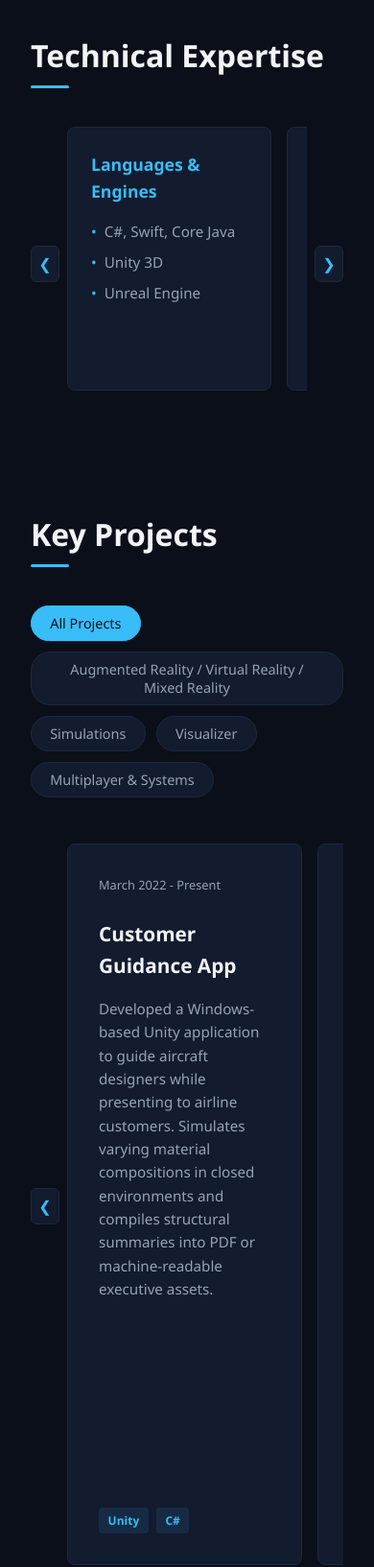
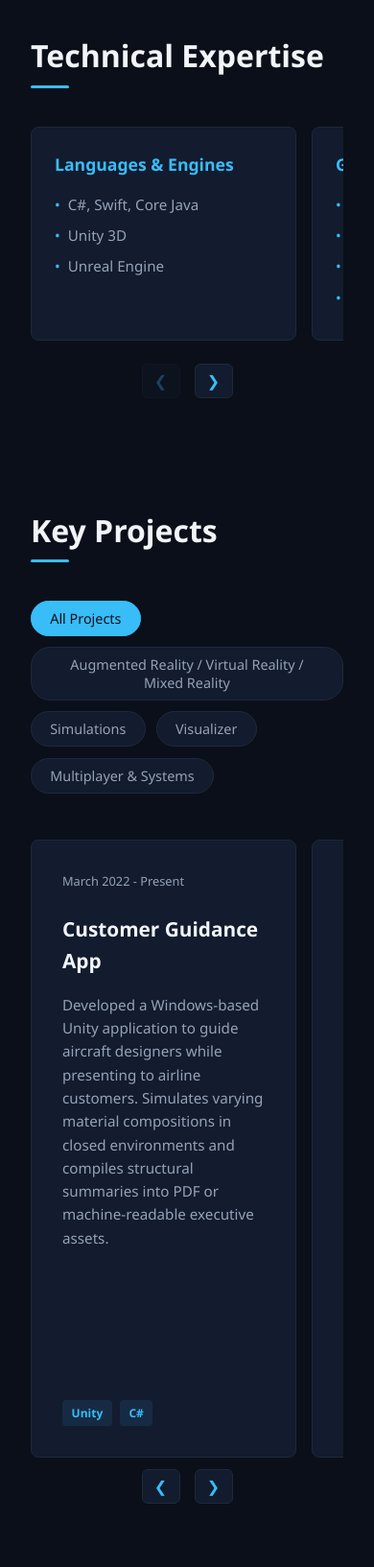
Before and after one commit to shiviag/shivangi-agarwal-portfolio, a plain HTML site: page index.html in a window 390 px wide. Shown: the part 1080-2713 px from the top of the page at 96% size. Drawn offline with Linux system fonts and the light colour scheme.

Commit message:
Updated scroll.html

```diff
--- a/index.html
+++ b/index.html
@@ -592,47 +592,29 @@
         align-items: center;
     }
 }
-/* Carousel controls - hidden on desktop */
-.carousel-arrow {
+/* Hide carousel controls on desktop */
+.carousel-controls {
     display: none;
 }
 
 @media (max-width: 768px) {
 
-    /* Carousel wrapper */
     .mobile-carousel {
         display: flex;
-        align-items: center;
-        gap: 8px;
+        flex-direction: column;
+        gap: 12px;
         width: 100%;
     }
 
-    /* Left and right buttons */
-    .carousel-arrow {
-        display: flex;
-        flex-shrink: 0;
-        align-items: center;
-        justify-content: center;
-        width: 30px;
-        height: 38px;
-        background: var(--bg-secondary);
-        color: var(--accent);
-        border: 1px solid var(--border-color);
-        border-radius: 6px;
-        font-size: 16px;
-        cursor: pointer;
-    }
-
-    /* Horizontal scrolling tracks */
     .carousel-track {
+        width: 100%;
+        min-width: 0;
         display: flex !important;
         flex-wrap: nowrap;
         overflow-x: auto;
         overflow-y: hidden;
         scroll-behavior: smooth;
         scroll-snap-type: x mandatory;
-        flex: 1;
-        min-width: 0;
         gap: 1rem;
         padding-bottom: 12px;
 
@@ -640,21 +622,41 @@
         scrollbar-color: var(--accent) var(--bg-secondary);
     }
 
-    /* Project cards */
-    .projects-grid .project-card {
-        flex: 0 0 85%;
-        min-width: 85%;
-        scroll-snap-align: start;
-    }
-
-    /* Skill cards */
+    .projects-grid .project-card,
     .skills-grid .skill-card {
         flex: 0 0 85%;
         min-width: 85%;
         scroll-snap-align: start;
     }
 
-    /* Chrome, Safari and Edge scrollbar */
+    .carousel-controls {
+        display: flex;
+        justify-content: center;
+        align-items: center;
+        gap: 15px;
+    }
+
+    .carousel-arrow {
+        display: flex;
+        align-items: center;
+        justify-content: center;
+        width: 40px;
+        height: 36px;
+        background: var(--bg-secondary);
+        color: var(--accent);
+        border: 1px solid var(--border-color);
+        border-radius: 6px;
+        font-size: 16px;
+        cursor: pointer;
+        transition: opacity 0.2s ease;
+    }
+
+    /* Disabled button appearance */
+    .carousel-arrow:disabled {
+        opacity: 0.3;
+        cursor: not-allowed;
+    }
+
     .carousel-track::-webkit-scrollbar {
         height: 6px;
     }
@@ -704,9 +706,6 @@
         <section id="skills">
             <h2 class="section-title">Technical Expertise</h2>
 <div class="mobile-carousel">
-    <button class="carousel-arrow" onclick="scrollCarousel(this, -1)" aria-label="Previous skills">
-        &#10094;
-    </button>
 
     <div class="skills-grid carousel-track">
        <div class="skill-card">
@@ -746,9 +745,20 @@
                 </div>
     </div>
 
-    <button class="carousel-arrow" onclick="scrollCarousel(this, 1)" aria-label="Next skills">
+    <div class="carousel-controls">
+        <button class="carousel-arrow"
+                onclick="scrollCarousel(this, -1)"
+                aria-label="Previous skills">
+            &#10094;
+        </button>
+
+        <button class="carousel-arrow"
+                onclick="scrollCarousel(this, 1)"
+                aria-label="Next skills">
             &#10095;
         </button>
+    </div>
+
 </div>
         </section>
 
@@ -764,9 +774,6 @@
             </div>
 
             <div class="mobile-carousel">
-			<button class="carousel-arrow" onclick="scrollCarousel(this, -1)" aria-label="Previous projects">
-				&#10094;
-			</button>
 
     <div class="projects-grid carousel-track">
 				<div class="project-card" data-category="visualizer">
@@ -863,9 +870,20 @@
             </div>
 			</div>
 
-			<button class="carousel-arrow" onclick="scrollCarousel(this, 1)" aria-label="Next projects">
+			<div class="carousel-controls">
+        <button class="carousel-arrow"
+                onclick="scrollCarousel(this, -1)"
+                aria-label="Previous projects">
+            &#10094;
+        </button>
+
+        <button class="carousel-arrow"
+                onclick="scrollCarousel(this, 1)"
+                aria-label="Next projects">
             &#10095;
         </button>
+    </div>
+
 </div>
 
         </section>
@@ -951,6 +969,9 @@
                     card.style.display = 'none';
                 }
             });
+			updateCarouselButtons(
+    document.querySelector('#projects .carousel-track')
+);
         }
 		// Navigation active tab handling
 const navLinks = document.querySelectorAll('.nav-links a');
@@ -998,13 +1019,24 @@ window.addEventListener('scroll', () => {
     }
 });
 
+function updateCarouselButtons(track) {
+    const carousel = track.closest('.mobile-carousel');
+    const buttons = carousel.querySelectorAll('.carousel-arrow');
+
+    const atStart = track.scrollLeft <= 1;
+
+    const atEnd =
+        track.scrollLeft + track.clientWidth >= track.scrollWidth - 1;
+
+    buttons[0].disabled = atStart;
+    buttons[1].disabled = atEnd;
+}
+
 function scrollCarousel(button, direction) {
     const carousel = button.closest('.mobile-carousel');
     const track = carousel.querySelector('.carousel-track');
 
-    const card = track.querySelector(
-        '.project-card, .skill-card'
-    );
+    const card = track.querySelector('.project-card, .skill-card');
 
     if (!card) return;
 
@@ -1017,6 +1049,23 @@ function scrollCarousel(button, direction) {
     });
 }
 
+// Initialize both carousels
+document.querySelectorAll('.carousel-track').forEach(track => {
+
+    track.addEventListener('scroll', () => {
+        updateCarouselButtons(track);
+    });
+
+    updateCarouselButtons(track);
+});
+
+// Update button states when screen size changes
+window.addEventListener('resize', () => {
+    document.querySelectorAll('.carousel-track').forEach(track => {
+        updateCarouselButtons(track);
+    });
+});
+
     </script>
 </body>
 </html>
```
Lines whose indentation alone changed are shown as unchanged.
